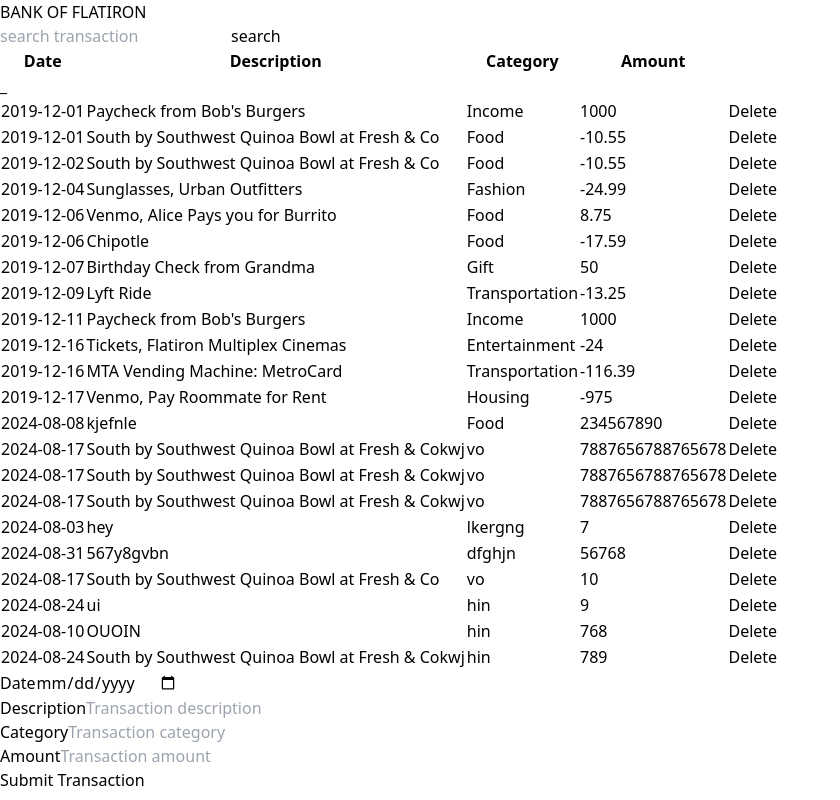
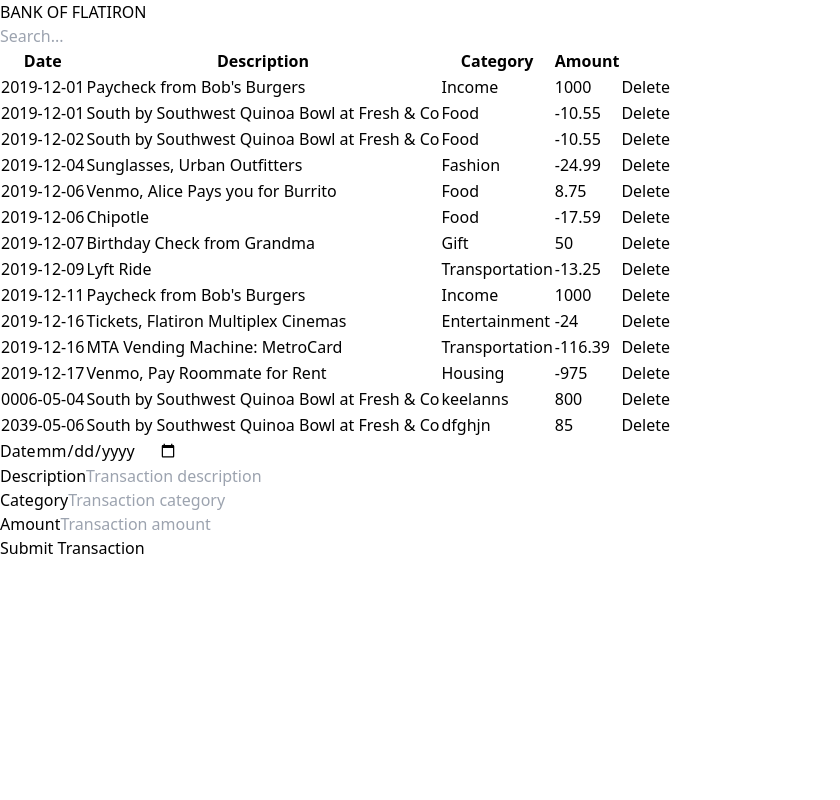
Before and after one commit to keelann95/Bank-of-Flatiron, a React (Vite) app: page / in a window 1280 px wide. Shown: the whole page, without its empty margins (0-840 px from the left). Built offline with nearby package versions, Linux system fonts and the light colour scheme; data requests are answered from the project's data file.

Commit message:
creates an input to filter through the transaction description

```diff
--- a/src/App.jsx
+++ b/src/App.jsx
@@ -1,7 +1,7 @@
 // import React from "react";
 import PageTitle from "./components/PageTitle";
 import Overview from "./components/Overview";
-import SearchBar from "./components/SearchBar";
+// import SearchBar from "./components/SearchBar";
 import Submit from "./components/Submit";
 
 const App = () => {
@@ -9,7 +9,7 @@
   return (<>
 
     <PageTitle />
-    <SearchBar />
+
     <Overview />
     <Submit />
     </>
--- a/src/components/Overview.jsx
+++ b/src/components/Overview.jsx
@@ -3,7 +3,11 @@
 // import { data } from "autoprefixer"
 import { useEffect, useState } from "react"
 
+
 const Overview = () => {
+
+  const[search, setSearch] = useState('')
+
 
   const [transactions, setTransactions] = useState([])
 
@@ -11,12 +15,20 @@
     fetch("http://localhost:3005/transactions")
     .then(res => res.json())
     .then((transactions) => setTransactions(transactions))
-  },[])
+  },[transactions])
 
 
   return (
     <>
-    <div className='text-red-50  flex  justify-center  '>
+    <div className='text-red-50  '>
+    <div className=' flex justify-end p-4 pr-12 '>
+          <input
+            className=" text-yellow-950 pl-6 pr-24 rounded-2xl outline-none focus:outline-yellow-600"
+            type="text"
+            placeholder="Search..."
+            onChange={(e) => setSearch(e.target.value)}
+          />
+        </div>
 <table className='text-center border-separate border-spacing-x-40 border-spacing-y-9 '>
     <thead className=' text-red-600 text-2xl'>
             <tr>
@@ -28,7 +40,9 @@
         </thead>
         <tbody>
 
-        _{transactions.map((transaction)=>
+        {transactions.filter((transaction)=>{
+          return search.toLowerCase()==='' ? transaction : transaction.description.toLowerCase().includes(search)
+        }).map((transaction)=>
           <>
             <tr key={transaction.id}>
                 <td>{transaction.date}</td>
--- a/src/components/SearchBar.jsx
+++ /dev/null
@@ -1,13 +0,0 @@
-// import React from 'react'
-
-const SearchBar = () => {
-  return (<>
-    <div className='flex justify-end mt-3 space-x-1  pr-48'>
-      <input type="text" placeholder='search transaction ' className=' rounded-lg  pr-9 pl-4 outline-none focus:ring-2 focus:ring-red-600 '   />
-      <button className=' bg-red-100  items-center rounded-lg  pr-5 pl-3'>search</button>
-    </div>
-    </>
-  )
-}
-
-export default SearchBar
--- a/src/components/Submit.jsx
+++ b/src/components/Submit.jsx
@@ -30,7 +30,7 @@
       body: JSON.stringify(formData),
     })
     .then((res) => res.json())
-    .then((transaction)=> setFormData({transaction, ...formData}))
+    .then((transaction)=> setFormData({transaction}))
     setFormData({ date: "", description: "", category: "", amount: "" });
 
   }
--- a/src/db.json
+++ b/src/db.json
@@ -85,88 +85,25 @@
       "amount": -975
     },
     {
-      "id": "b164",
-      "date": "2024-08-08",
-      "description": "kjefnle",
-      "category": "Food",
-      "amount": "234567890"
+      "id": "de13",
+      "date": "0006-05-04",
+      "description": "South by Southwest Quinoa Bowl at Fresh & Co",
+      "category": "keelanns",
+      "amount": "800"
     },
     {
-      "id": "d549",
-      "date": "2024-08-17",
-      "description": "South by Southwest Quinoa Bowl at Fresh & Cokwj",
-      "category": "vo",
-      "amount": "7887656788765678"
-    },
-    {
-      "id": "38c5",
+      "id": "a6aa",
       "transaction": {
-        "id": "d549",
-        "date": "2024-08-17",
-        "description": "South by Southwest Quinoa Bowl at Fresh & Cokwj",
-        "category": "vo",
-        "amount": "7887656788765678"
+        "id": "de13",
+        "date": "0006-05-04",
+        "description": "South by Southwest Quinoa Bowl at Fresh & Co",
+        "category": "keelanns",
+        "amount": "800"
       },
-      "date": "2024-08-17",
-      "description": "South by Southwest Quinoa Bowl at Fresh & Cokwj",
-      "category": "vo",
-      "amount": "7887656788765678"
-    },
-    {
-      "id": "ccb7",
-      "transaction": {
-        "id": "d549",
-        "date": "2024-08-17",
-        "description": "South by Southwest Quinoa Bowl at Fresh & Cokwj",
-        "category": "vo",
-        "amount": "7887656788765678"
-      },
-      "date": "2024-08-17",
-      "description": "South by Southwest Quinoa Bowl at Fresh & Cokwj",
-      "category": "vo",
-      "amount": "7887656788765678"
-    },
-    {
-      "id": "c515",
-      "date": "2024-08-03",
-      "description": "hey ",
-      "category": "lkergng",
-      "amount": "7"
-    },
-    {
-      "id": "8c1c",
-      "date": "2024-08-31",
-      "description": "567y8gvbn",
+      "date": "2039-05-06",
+      "description": "South by Southwest Quinoa Bowl at Fresh & Co",
       "category": "dfghjn",
-      "amount": "56768"
-    },
-    {
-      "id": "3592",
-      "date": "2024-08-17",
-      "description": "South by Southwest Quinoa Bowl at Fresh & Co",
-      "category": "vo",
-      "amount": "10"
-    },
-    {
-      "id": "8f6e",
-      "date": "2024-08-24",
-      "description": "ui",
-      "category": "hin",
-      "amount": "9"
-    },
-    {
-      "id": "7c65",
-      "date": "2024-08-10",
-      "description": "OUOIN",
-      "category": "hin",
-      "amount": "768"
-    },
-    {
-      "id": "8c78",
-      "date": "2024-08-24",
-      "description": "South by Southwest Quinoa Bowl at Fresh & Cokwj",
-      "category": "hin",
-      "amount": "789"
+      "amount": "85"
     }
   ]
 }
```
